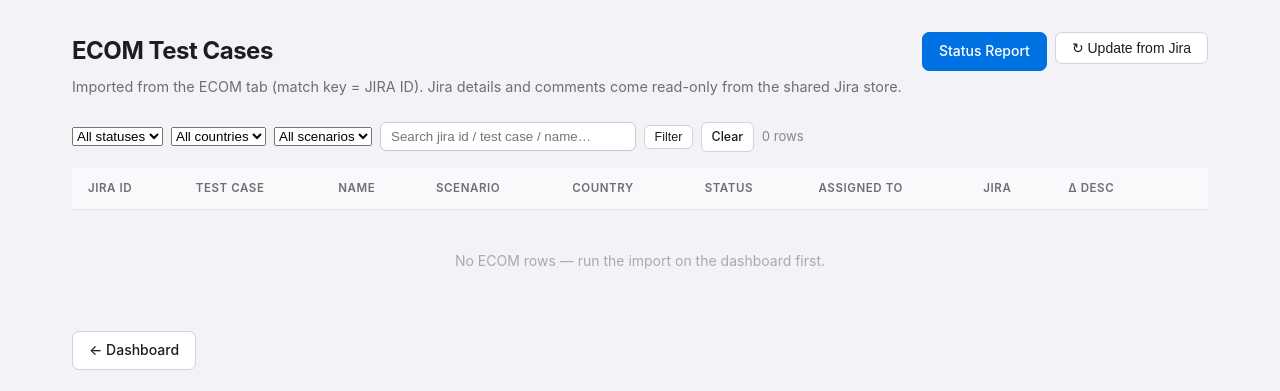
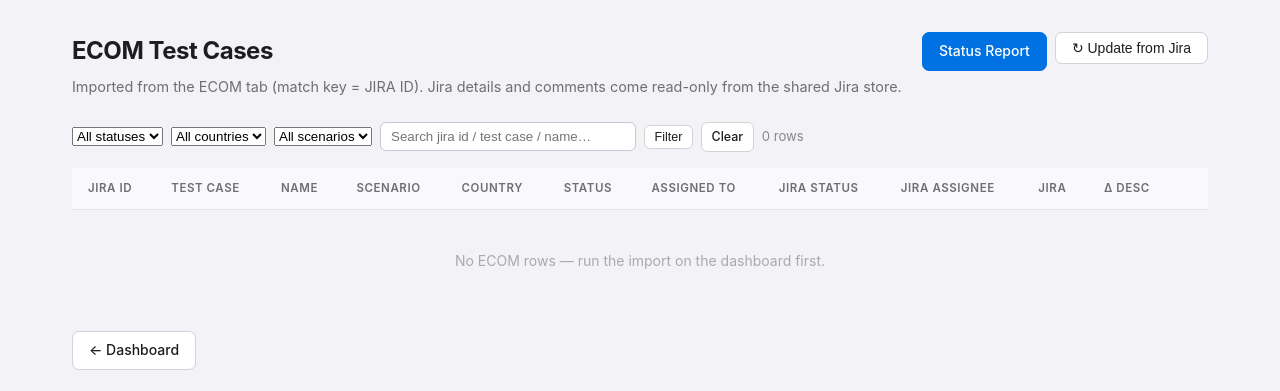
Before and after one commit to maruelha/chaosco, a Flask app: template app/templates/ecom.html in a window 1280 px wide. Shown: the part 52-443 px from the top of the page. Run offline with Flask 3, Linux system fonts and the light colour scheme; the template is opened without the code that fills it, so the values that code supplies are empty.

Commit message:
ECOM board: live Jira status + assignee columns (USER 2026-07-12)
Two new columns from the jira store (clearly separated from the Excel
status/assignee; em-dash until the ticket is imported). Comments +
gatekeeper notes were already reachable via the "Jira N >" row expander.
Test extended; screens.html columns line updated.

Co-Authored-By: Claude Fable 5 <noreply@anthropic.com>
Claude-Session: https://claude.ai/code/session_01UWXJ4GFuv6cXdBwFfQ2UKv

```diff
--- a/app/templates/ecom.html
+++ b/app/templates/ecom.html
@@ -63,8 +63,10 @@
       <th>Name</th>
       <th>Scenario</th>
       <th>Country</th>
-      <th>Status</th>
-      <th>Assigned to</th>
+      <th title="Excel status">Status</th>
+      <th title="Excel assignee">Assigned to</th>
+      <th title="live from the Jira store">Jira status</th>
+      <th title="live from the Jira store">Jira assignee</th>
       <th title="row exists in the shared Jira store">Jira</th>
       <th title="description changed marker from the Excel">Δ Desc</th>
       <th></th>
@@ -80,6 +82,8 @@
       <td>{{ r.country or "" }}</td>
       <td>{{ r.status or "" }}</td>
       <td>{{ r.assigned_to or "" }}</td>
+      <td style="font-size:0.8rem">{{ jira_info[r.jira_id].jira_status if r.jira_id in jira_keys else "—" }}</td>
+      <td style="font-size:0.8rem">{{ jira_info[r.jira_id].jira_assignee if r.jira_id in jira_keys else "—" }}</td>
       <td>{% if r.jira_id in jira_keys %}<span class="pill pill--green" title="Jira details + comments available">&#10003;</span>
           {% else %}<span style="color:#c5c5cc" title="not in the Jira store yet">·</span>{% endif %}</td>
       <td>{% if r.description_change %}<span class="pill pill--gray" title="{{ r.description_change }}">Δ</span>{% endif %}</td>
@@ -96,7 +100,7 @@
     </tr>
     {% if r.jira_id in jira_keys %}
     <tr class="ecom-jira-detail" style="display:none">
-      <td colspan="10" style="background:#fafafa; padding:0.6rem 1rem">
+      <td colspan="12" style="background:#fafafa; padding:0.6rem 1rem">
         <div style="font-size:0.72rem; font-weight:700; text-transform:uppercase; letter-spacing:.06em; color:#888">Jira comments ({{ jira_comments.get(r.jira_id, [])|length }})</div>
         {% for c in jira_comments.get(r.jira_id, []) %}
         <div style="border:1px solid #e5e5ea; border-radius:8px; padding:0.4rem 0.8rem; font-size:0.82rem; margin-top:0.3rem; background:#fff">
@@ -119,7 +123,7 @@
     </tr>
     {% endif %}
     {% else %}
-    <tr><td colspan="10" class="table-empty">No ECOM rows — run the import on the dashboard first.</td></tr>
+    <tr><td colspan="12" class="table-empty">No ECOM rows — run the import on the dashboard first.</td></tr>
     {% endfor %}
   </tbody>
 </table>
--- a/app/web_ecom.py
+++ b/app/web_ecom.py
@@ -44,7 +44,8 @@ def ecom_list():
                                      countries=countries or None,
                                      scenarios=scenarios or None, q=q)
         distincts = db_ecom.get_ecom_distincts(conn)
-        jira_keys = {i["jira_key"] for i in db_jira.list_jira_issues(conn)}
+        jira_info = {i["jira_key"]: i for i in db_jira.list_jira_issues(conn)}
+        jira_keys = set(jira_info)
         # per-row expander [USER 2026-07-12]: jira comments + the notes made
         # on the gatekeeper side (entity 'jira' — same key, shared history)
         jira_comments = {r["jira_id"]: db_jira.list_jira_comments(conn, r["jira_id"])
@@ -55,6 +56,7 @@ def ecom_list():
         conn.close()
     return render_template(
         "ecom.html", rows=rows, distincts=distincts, jira_keys=jira_keys,
+        jira_info=jira_info,
         jira_comments=jira_comments, jira_notes=jira_notes,
         sel_statuses=statuses, sel_countries=countries, sel_scenarios=scenarios,
         q=q or "",
--- a/docs/screens.html
+++ b/docs/screens.html
@@ -735,7 +735,7 @@
       <p class="screen-desc">ECOM test cases imported from the tracking Excel's ECOM tab (match key = <strong>JIRA ID</strong>). Blueprint <code>app/web_ecom.py</code>, storage <code>app/db/ecom.py</code>. Built 2026-07-09 (day plan steps 7+8). Jira context is read-only from the shared jira store.</p>
       <div class="features">
         <span class="feat-label">Columns</span>
-        <span class="feat-value">Jira ID · Test case · Name (→ detail) · Scenario · Country · Status · Assigned to · <strong>Jira ✓</strong> chip (row exists in the jira store) · <strong>Δ Desc</strong> pill (description-change text from the Excel, tooltip) · Detail (with note count) + Orders buttons</span>
+        <span class="feat-value">Jira ID · Test case · Name (→ detail) · Scenario · Country · Status (Excel) · Assigned to (Excel) · <strong>Jira status · Jira assignee</strong> (2026-07-12, live from the store; "—" until the ticket is imported) · <strong>Jira ✓</strong> chip (row exists in the jira store) · <strong>Δ Desc</strong> pill (description-change text from the Excel, tooltip) · Detail (with note count) + Orders + Jira ▸ expander buttons</span>
         <span class="feat-label">Filters</span>
         <span class="feat-value">Status · Country · Scenario selects + free-text search (jira id / test case id / name), GET params, Clear link, row count</span>
         <span class="feat-label">↻ Update from Jira</span>
```
Also changed, not shown: tests/test_ecom_pages.py (+5 -0 lines).
